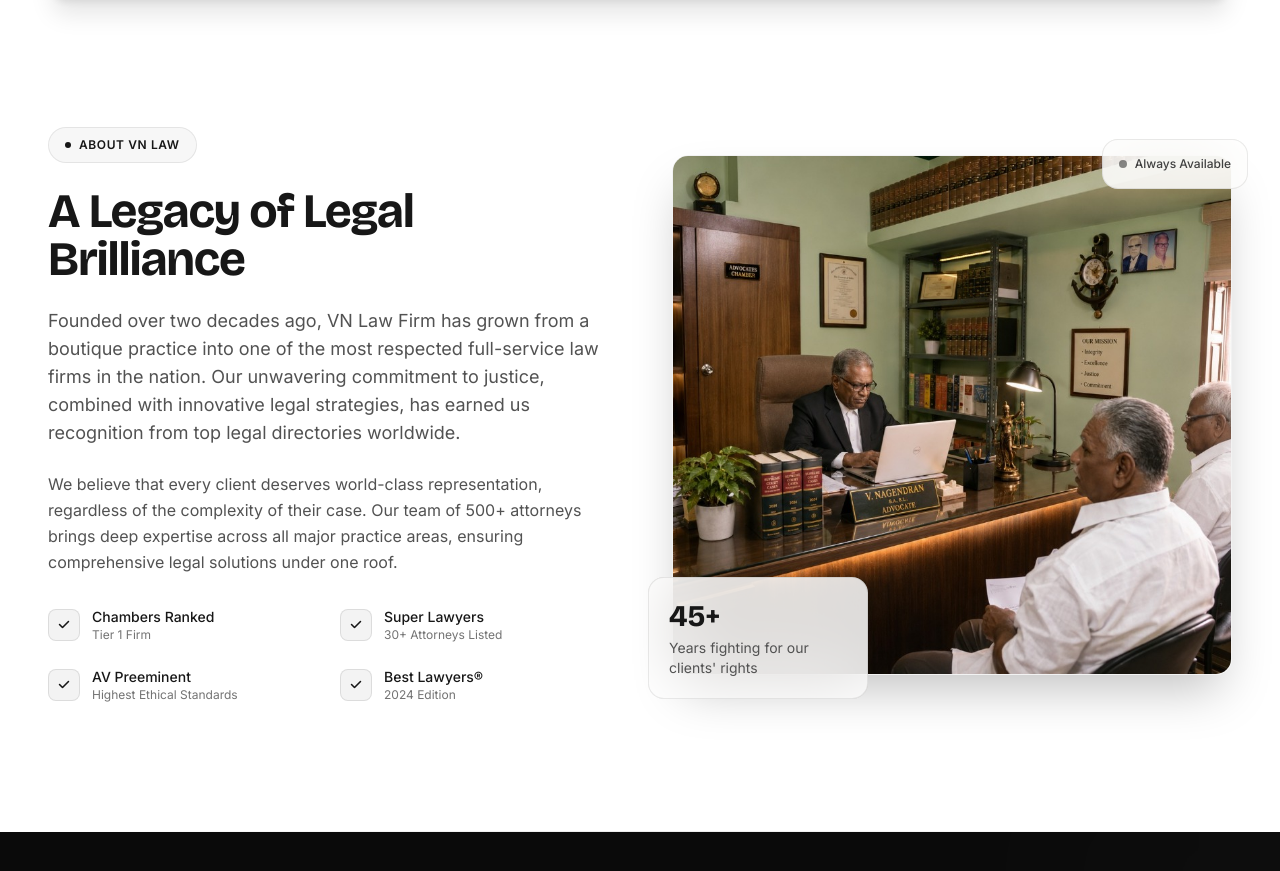
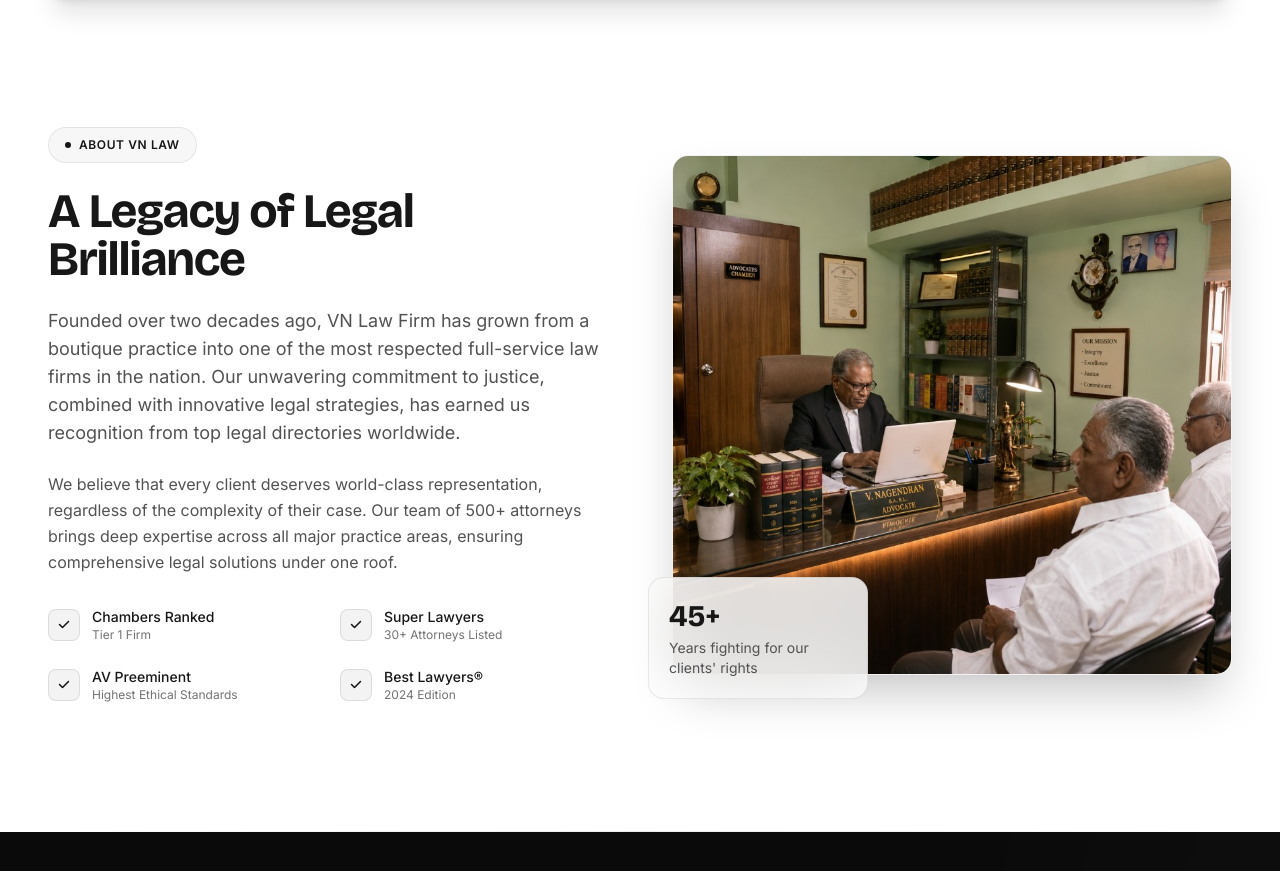
Before and after one commit to Orginxindia/Vn-law-associates, a React (Vite) app: page / in a window 1280 px wide. Shown: the part 1120-1991 px from the top of the page. Built offline with nearby package versions, Linux system fonts and the light colour scheme; the HTML template or start-up script is replaced by a standard one.

Commit message:
Remove Always Available badge from About section

```diff
--- a/src/components/About.jsx
+++ b/src/components/About.jsx
@@ -43,12 +43,6 @@ export default function About() {
                 <div className="text-neutral-900 font-bricolage font-bold text-3xl mb-1">45+</div>
                 <div className="text-neutral-600 text-sm">Years fighting for our clients' rights</div>
               </div>
-              <div className="absolute top-4 right-8 lg:-top-4 lg:-right-4 glass-strong rounded-2xl p-4 backdrop-blur-xl">
-                <div className="flex items-center gap-2">
-                  <div className="w-2 h-2 rounded-full bg-neutral-900 animate-pulse"></div>
-                  <span className="text-neutral-700 text-xs font-medium">Always Available</span>
-                </div>
-              </div>
             </div>
           </div>
         </div>
```
